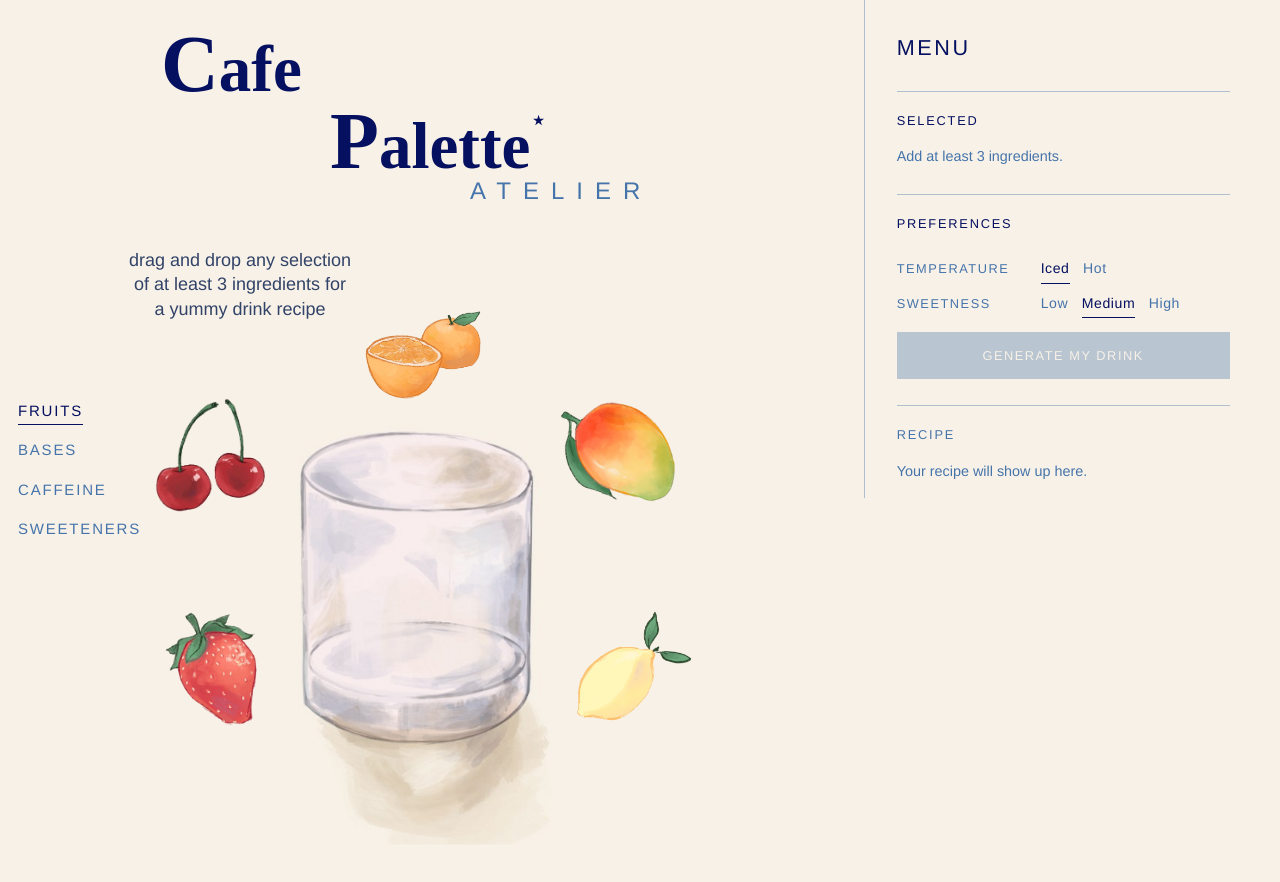
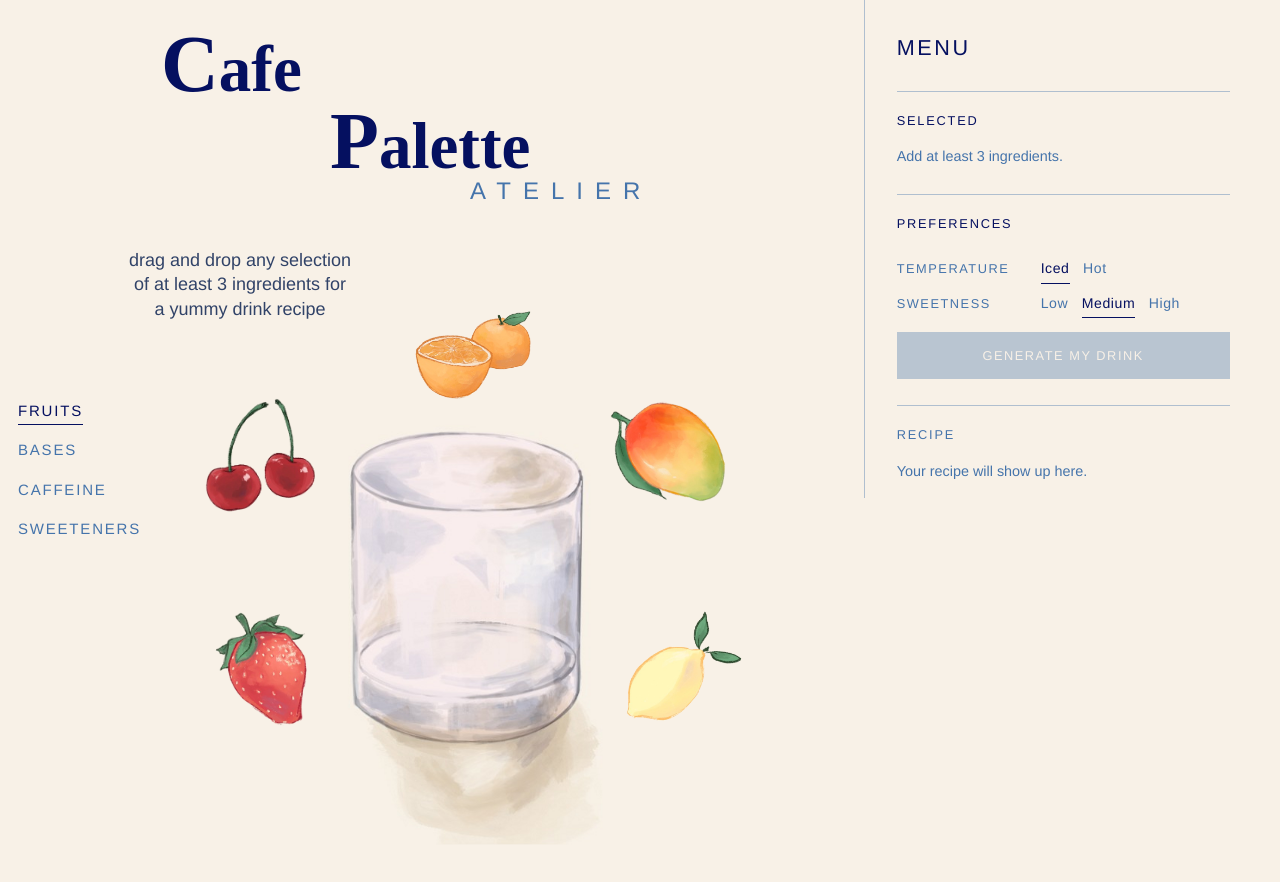
Before and after one commit to kos4iris/cafe-palette, a React (Vite) app: page / in a window 1280 px wide. Shown: the top 882 px of the page. Built offline with nearby package versions, Linux system fonts and the light colour scheme; a web font is replaced by a local one.

Commit message:
fix: adjusted placement of cup and ingredients

```diff
--- a/src/App.css
+++ b/src/App.css
@@ -56,27 +56,6 @@
   left: 330px;
   top: 107px;
   margin: 0;
-}
-
-.brand-star {
-  position: absolute;
-  left: calc(100% + 0.15rem);
-  top: 0.12em;
-  width: 0.72rem;
-  height: 0.72rem;
-  background: #051060;
-  clip-path: polygon(
-    50% 0%,
-    61% 35%,
-    98% 35%,
-    68% 57%,
-    79% 91%,
-    50% 70%,
-    21% 91%,
-    32% 57%,
-    2% 35%,
-    39% 35%
-  );
 }
 
 .brand-atelier {
@@ -275,7 +254,7 @@
   left: 50%;
   width: 542px;
   height: 580px;
-  transform: translateX(calc(-50% + 15px));
+  transform: translateX(calc(-50% + 65px));
 }
 
 .glass-dropzone {
--- a/src/App.tsx
+++ b/src/App.tsx
@@ -101,7 +101,6 @@ function App() {
               </span>
               <span className="brand-line brand-palette">
                 <span className="brand-cap">P</span>alette
-                <span className="brand-star" aria-hidden />
               </span>
             </h1>
             <p className="brand-atelier">Atelier</p>
```
